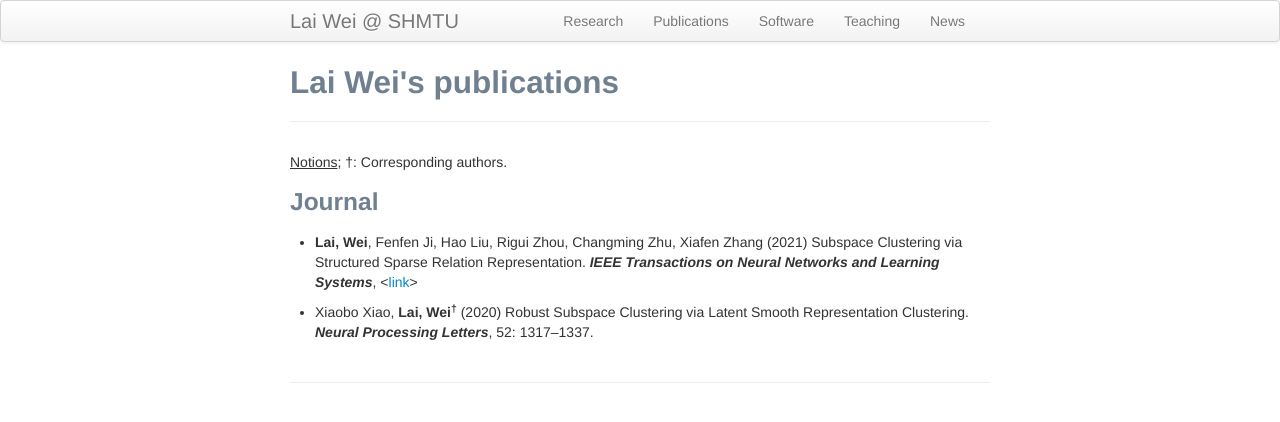
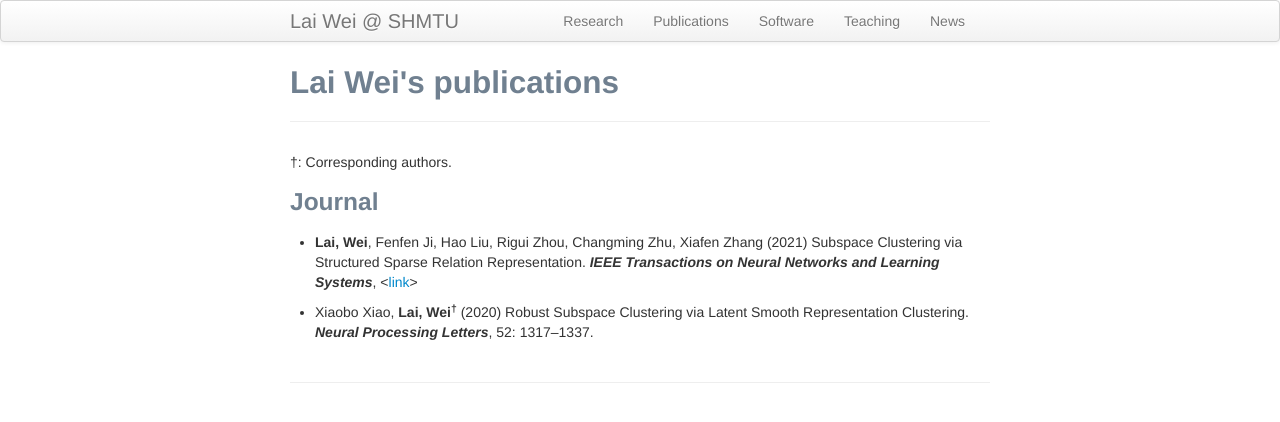
Before and after one commit to weilyshmtu/weilyshmtu.github.io, a Jekyll site: the page built from pages/pubs.md, in a window 1280 px wide. Shown: the top 422 px of the page. Built offline with Jekyll 4.4.1, drawn with Linux system fonts in a browser that asks for light colours.

Commit message:
Update pubs.md

```diff
--- a/pages/pubs.md
+++ b/pages/pubs.md
@@ -5,7 +5,7 @@ title: Lai Wei's publications
 
 
 
-<u>Notions</u>; &dagger;: Corresponding authors.
+&dagger;: Corresponding authors.
 
 ### Journal
 <ul > <li> <b>Lai, Wei</b>, Fenfen Ji, Hao Liu, Rigui Zhou, Changming Zhu, Xiafen Zhang (2021) Subspace Clustering via Structured Sparse Relation Representation. <i><b>IEEE Transactions on Neural Networks and Learning Systems</b></i>, <<a href="https://doi.org/10.1109/TNNLS.2021.3059511">link</a>></li></ul>
```
